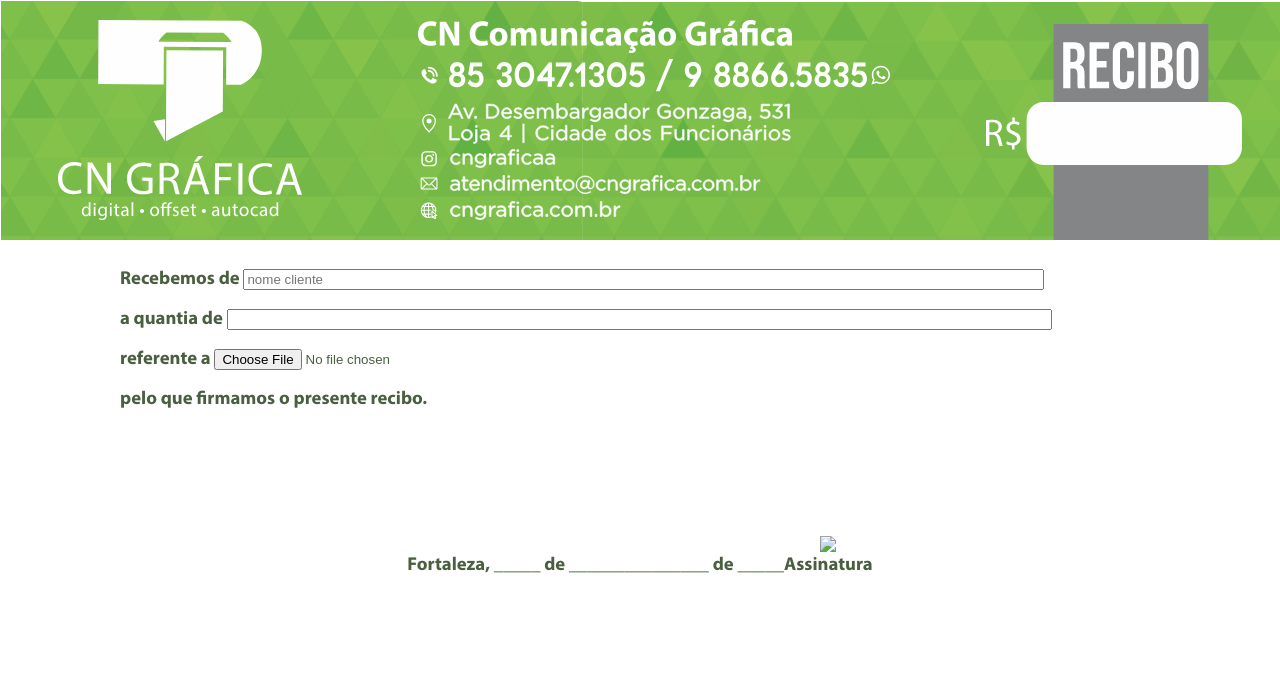
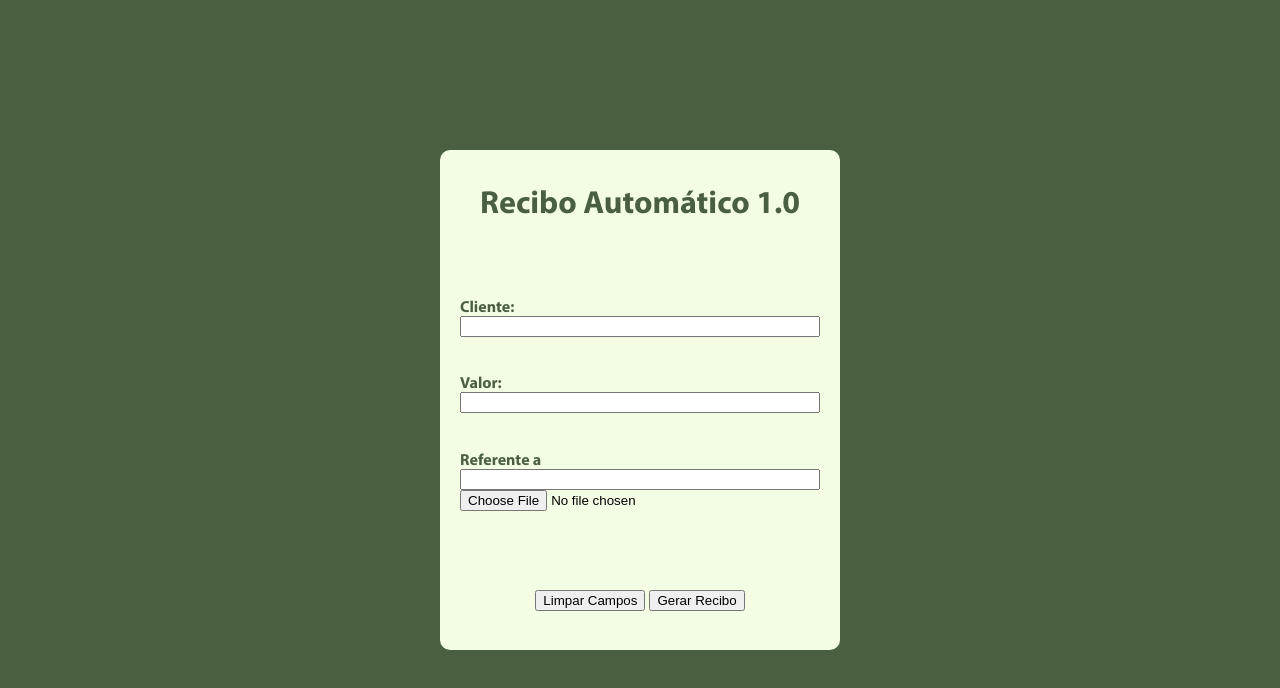
Before and after one commit to ismaelzaccah/reciflex-dev, a plain HTML site: page index.html in a window 1280 px wide. Drawn offline with Linux system fonts and the light colour scheme.

Commit message:
Criada a pagina que receberá os dados e inicio daprogramação do JS

```diff
--- /dev/null
+++ b/app.js
@@ -0,0 +1,49 @@
+//+ Carlos R. L. Rodrigues
+//@ http://jsfromhell.com/string/extenso [rev. #3]
+
+String.prototype.extenso = function(c){
+	var ex = [
+		["zero", "um", "dois", "três", "quatro", "cinco", "seis", "sete", "oito", "nove", "dez", "onze", "doze", "treze", "quatorze", "quinze", "dezesseis", "dezessete", "dezoito", "dezenove"],
+		["dez", "vinte", "trinta", "quarenta", "cinquenta", "sessenta", "setenta", "oitenta", "noventa"],
+		["cem", "cento", "duzentos", "trezentos", "quatrocentos", "quinhentos", "seiscentos", "setecentos", "oitocentos", "novecentos"],
+		["mil", "milhão", "bilhão", "trilhão", "quadrilhão", "quintilhão", "sextilhão", "setilhão", "octilhão", "nonilhão", "decilhão", "undecilhão", "dodecilhão", "tredecilhão", "quatrodecilhão", "quindecilhão", "sedecilhão", "septendecilhão", "octencilhão", "nonencilhão"]
+	];
+	var a, n, v, i, n = this.replace(c ? /[^,\d]/g : /\D/g, "").split(","), e = " e ", $ = "real", d = "centavo", sl;
+	for(var f = n.length - 1, l, j = -1, r = [], s = [], t = ""; ++j <= f; s = []){
+		j && (n[j] = (("." + n[j]) * 1).toFixed(2).slice(2));
+		if(!(a = (v = n[j]).slice((l = v.length) % 3).match(/\d{3}/g), v = l % 3 ? [v.slice(0, l % 3)] : [], v = a ? v.concat(a) : v).length) continue;
+		for(a = -1, l = v.length; ++a < l; t = ""){
+			if(!(i = v[a] * 1)) continue;
+			i % 100 < 20 && (t += ex[0][i % 100]) ||
+			i % 100 + 1 && (t += ex[1][(i % 100 / 10 >> 0) - 1] + (i % 10 ? e + ex[0][i % 10] : ""));
+			s.push((i < 100 ? t : !(i % 100) ? ex[2][i == 100 ? 0 : i / 100 >> 0] : (ex[2][i / 100 >> 0] + e + t)) +
+			((t = l - a - 2) > -1 ? " " + (i > 1 && t > 0 ? ex[3][t].replace("ão", "ães") : ex[3][t]) : ""));
+		}
+		a = ((sl = s.length) > 1 ? (a = s.pop(), s.join(" ") + e + a) : s.join("") || ((!j && (n[j + 1] * 1 > 0) || r.length) ? "" : ex[0][0]));
+		a && r.push(a + (c ? (" " + (v.join("") * 1 > 1 ? j ? d + "s" : (/0{6,}$/.test(n[0]) ? "de " : "") + $.replace("l", "is") : j ? d : $)) : ""));
+	}
+	return r.join(e);
+}
+
+
+
+//Fim do codigo de Terceiros--
+
+
+
+
+//Campos Digitaveis
+var client = document.querySelector("#client")
+var num = document.querySelector("#num")
+var refText = document.querySelector("#refText")
+var refImg = document.querySelector("#refImg")
+var contentMain = document.querySelector("body div main")
+//Botões Gerar e Limpar
+var buttonRender = document.querySelector("#render")
+var buttonReset = document.querySelector("#reset")
+
+buttonRender.addEventListener("click", (event)=>{
+    event.preventDefault()
+
+    console.log(num.value.extenso(currency = true))
+})
--- a/index.html
+++ b/index.html
@@ -1,33 +1,43 @@
 <!DOCTYPE html>
-<html lang="pt-BR">
+<html lang="en">
 <head>
     <meta charset="UTF-8">
     <meta http-equiv="X-UA-Compatible" content="IE=edge">
     <meta name="viewport" content="width=device-width, initial-scale=1.0">
     <title>Recibo Automático</title>
-    <link rel="stylesheet" href="./reset.css">
-    <link rel="stylesheet" href="./style.css">
 </head>
+
+<link rel="stylesheet" href="./reset.css">
+<link rel="stylesheet" href="./style.css">
+
 <body>
-    <header>
-        <img class="item-header" src="./img/logo.svg"> <!--Logo da empresa -->
-        <img class="item-header" src="./img/cnpj-dados.svg"> <!--Dados da Empresa-->
-        <img class="valor" src="./img/valor.svg">
-    </header>
+    <div>
+        <form>
+            <h1>Recibo Automático 1.0</h1>
+            <div id="fields">
+               <div>
+                    <p>Cliente:</p>
+                    <input id="client" type="text">
+               </div>
+               <div>
+                   <p>Valor:</p>
+                   <input id="num" type="text" >
+                </div>
+                <div>
+                    <p>Referente a</p>
+                    <input id="refText" type="text">
+                    <input id="refImg" type="file">
+                </div>
+            </div>
 
-    <main>
-        <form action="./app.js">
-            Recebemos de <input type="text" size="97" placeholder="nome cliente"><br>
-            a quantia de <input type="text" size="100"><br>
-            referente a <input type="file"><br>
-            pelo que firmamos o presente recibo.
-        </form>
-    </main>
+            <div id="buttons">
+                <button id="reset" type="reset">Limpar Campos</button>
+                <button id="render" >Gerar Recibo</button>
+            </div>
+         </form>
+         <main></main>
+     </div>
+ </body>
 
-    <footer>
-        <p>Fortaleza, _____ de _______________ de _____</p> <!-- Data -->
-        <p><img src="./img/assinatura.png"> <br> Assinatura</p> <!-- Assinatura -->
-    </footer>
-
-</body>
-</html>
+ <script src="./app.js"></script>
+ </html>
--- a/style.css
+++ b/style.css
@@ -1,47 +1,45 @@
 @font-face {
-    font-family: miriad-bold;
+    font-family: Myriad;
     src: url(./font/MyriadPro-Bold.otf);
 }
-h1, h2, h3, h4, h5, h6, p, form{ /* Foprmatação da fonte */
-    font-family: miriad-bold;
-    font-size: 14pt;
-    color: #495F3F;
+h1, h2, h3, h4, h5, h6, p{
+    font-family: Myriad;
+    color: rgb(73, 95, 63);
 }
-/* ======================================================= */
-
-header{ /* Quadro Cabeçalho */
-    width: 100vw;
-    height: 30vh;
-    background-image: url("./img/bg-title.png");
-
+h1{
+    position: relative;
+    font-size: 2em;
+}
+body{
+    height: 100vh;
+    position: relative;
     display: flex;
-    justify-content: space-around;
+    justify-content: center;
+    align-items: center;
+    background-color: rgb(73,95,63)
 }
-.item-header{ /* Logo e dados da empresa distribuidos */
-    margin: 20px;
-}
-.valor{ /* quadro com Valor total */
-    height: 90%;
-    align-self: flex-end;
-}
-footer{ /* Rodapé */
-    width: 100vw;
-    height: 17vh;
+form{
+    position: relative;
+    width: 400px;
+    height: 500px;
+    background-color: rgb(243, 253, 228);
+    border-radius: 10px;
     text-align: center;
 
     display: flex;
-    align-items: flex-end;
-    justify-content: center;
+    flex-direction: column;
+    justify-content: space-evenly;
 }
-footer img{ /* Assinatura com linha */
-    width: 50%;
+#fields{
+    height: 50%;
+    margin: 20px;
+    display: flex;
+    flex-direction: column;
+    justify-content: space-around;
 }
-main{
-    margin: 20px;
+#fields div{
+    text-align: left;
+    display: flex;
+    flex-direction: column;
+    justify-content: space-around;
 }
-main form{
-    position: relative;
-    display: inline;
-    left: 100px;
-    line-height: 40px;
-}
```
